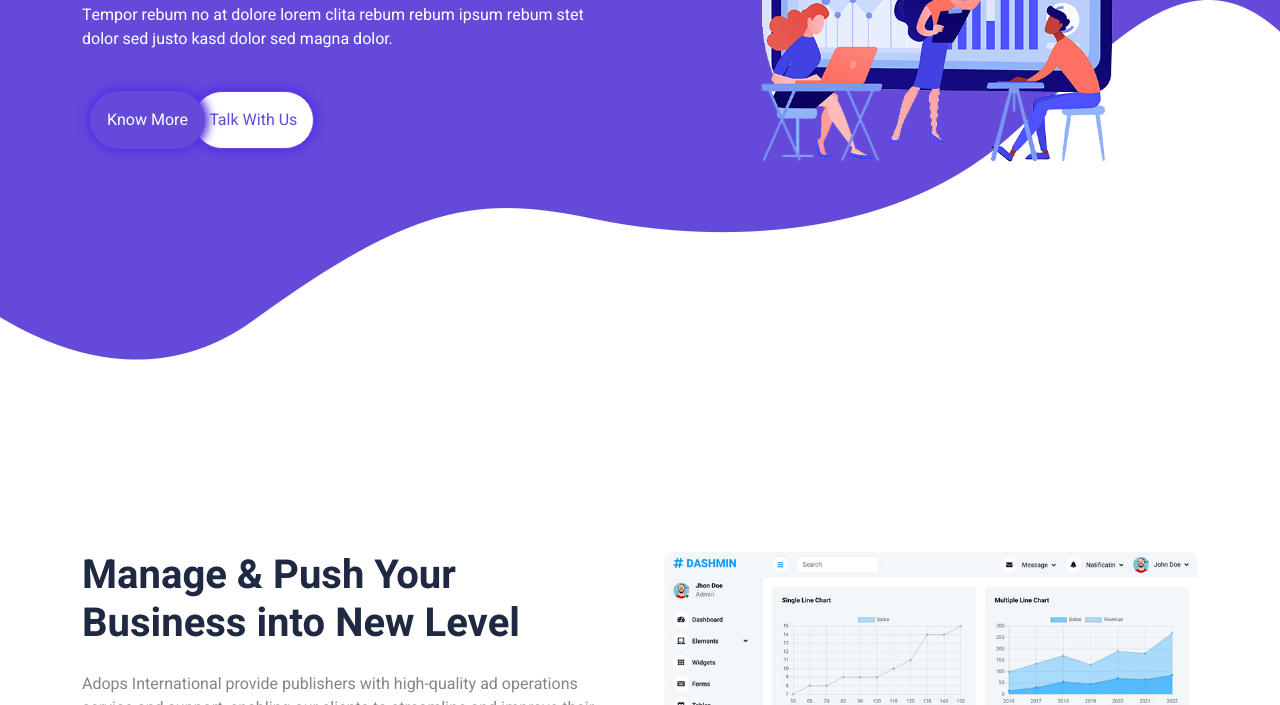
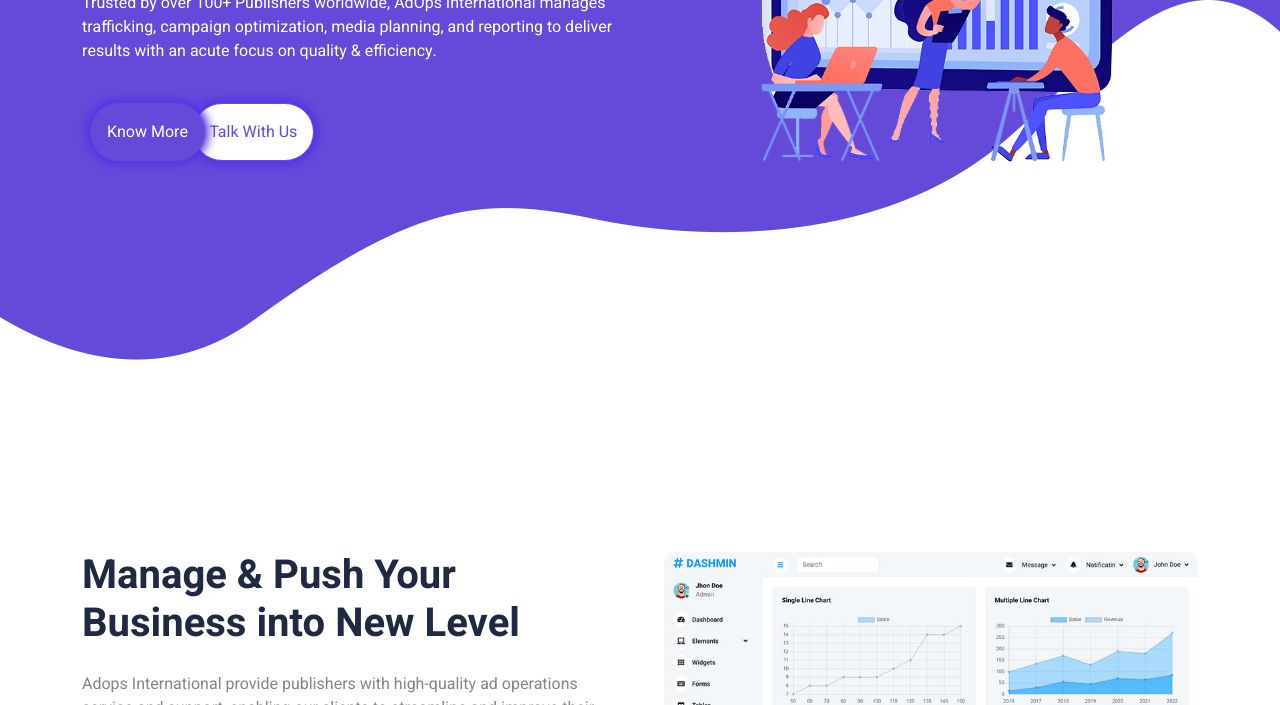
Before and after one commit to Jumair-aj/adops, a plain HTML site: page index.html in a window 1280 px wide. Shown: the part 395-1100 px from the top of the page. Drawn offline with nearby package versions, Linux system fonts and the light colour scheme.

Commit message:
Update index.html

```diff
--- a/index.html
+++ b/index.html
@@ -72,7 +72,7 @@
                     <div class="row g-5 align-items-center">
                         <div class="col-lg-6 text-center text-lg-start">
                             <h1 class="text-white mb-4 animated slideInDown">Trying To Take Your Advertising To Next Level? </h1>
-                            <p class="text-white pb-3 animated slideInDown">Tempor rebum no at dolore lorem clita rebum rebum ipsum rebum stet dolor sed justo kasd dolor sed magna dolor.</p>
+                            <p class="text-white pb-3 animated slideInDown">Trusted by over 100+ Publishers worldwide, AdOps International manages trafficking, campaign optimization, media planning, and reporting to deliver results with an acute focus on quality & efficiency.</p>
                             <div class="position-relative w-100 mt-3">
                                 <!-- <input class="form-control border-0 rounded-pill w-100 ps-4 pe-5" type="text" placeholder="Your Email" style="height: 58px;"> -->
                                 <button type="button" class="btn btn-clr rounded-pill py-3 px-3  position-absolute top-0  m-2">Talk With Us</button>
```
